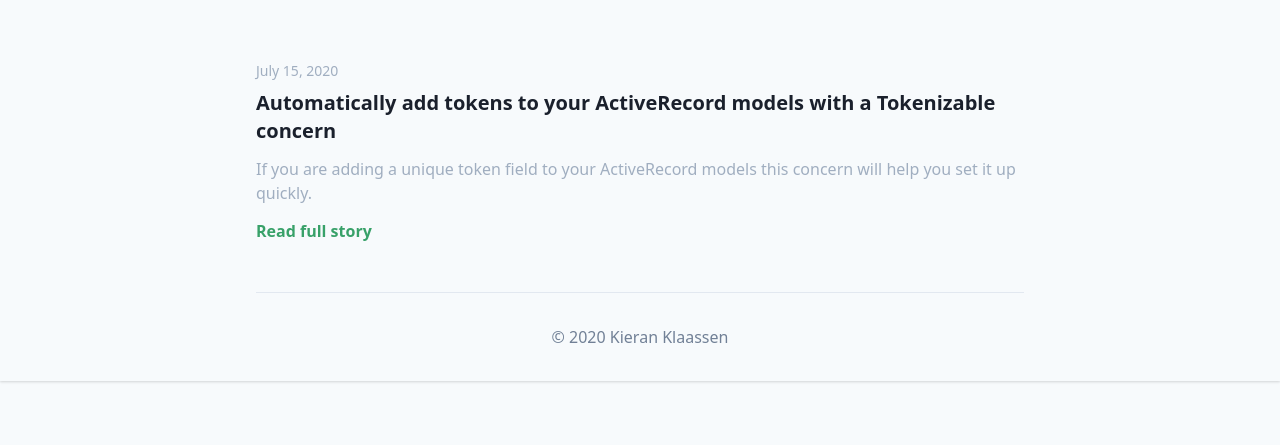
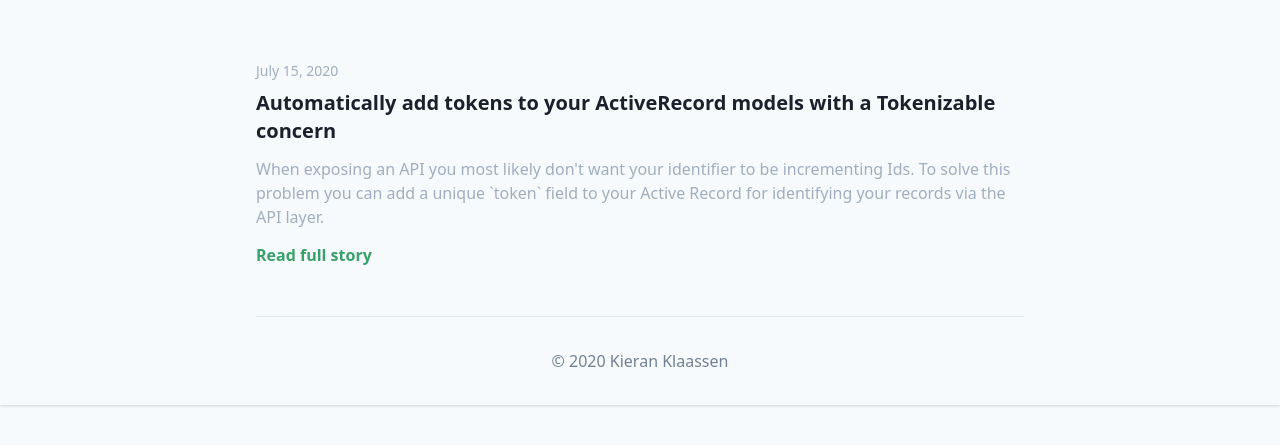
Before and after one commit to kieranklaassen/kieranklaassen-com, a Gatsby site: page / in a window 1280 px wide. Shown: the part 193-638 px from the top of the page. Built offline with nearby package versions, Linux system fonts and the light colour scheme; Gatsby itself is replaced by a stand-in of ours; what @tailwindcss/ui would draw is missing.

Commit message:
feat: improve descriptino

```diff
--- a/content/blog/automatically-add-tokens-to-active-record-models/index.md
+++ b/content/blog/automatically-add-tokens-to-active-record-models/index.md
@@ -2,7 +2,9 @@
 title: Automatically add tokens to your ActiveRecord models with a Tokenizable concern
 date: "2020-07-15"
 formattedDate: "July 15, 2020"
-description: "If you are adding a unique token field to your ActiveRecord models this concern will help you set it up quickly."
+description: "When exposing an API you most likely don't want your identifier to be incrementing Ids.
+To solve this problem you can add a unique `token` field to your Active Record for identifying
+your records via the API layer."
 tags: code, rails, ruby, concerns
 ---
 
```
